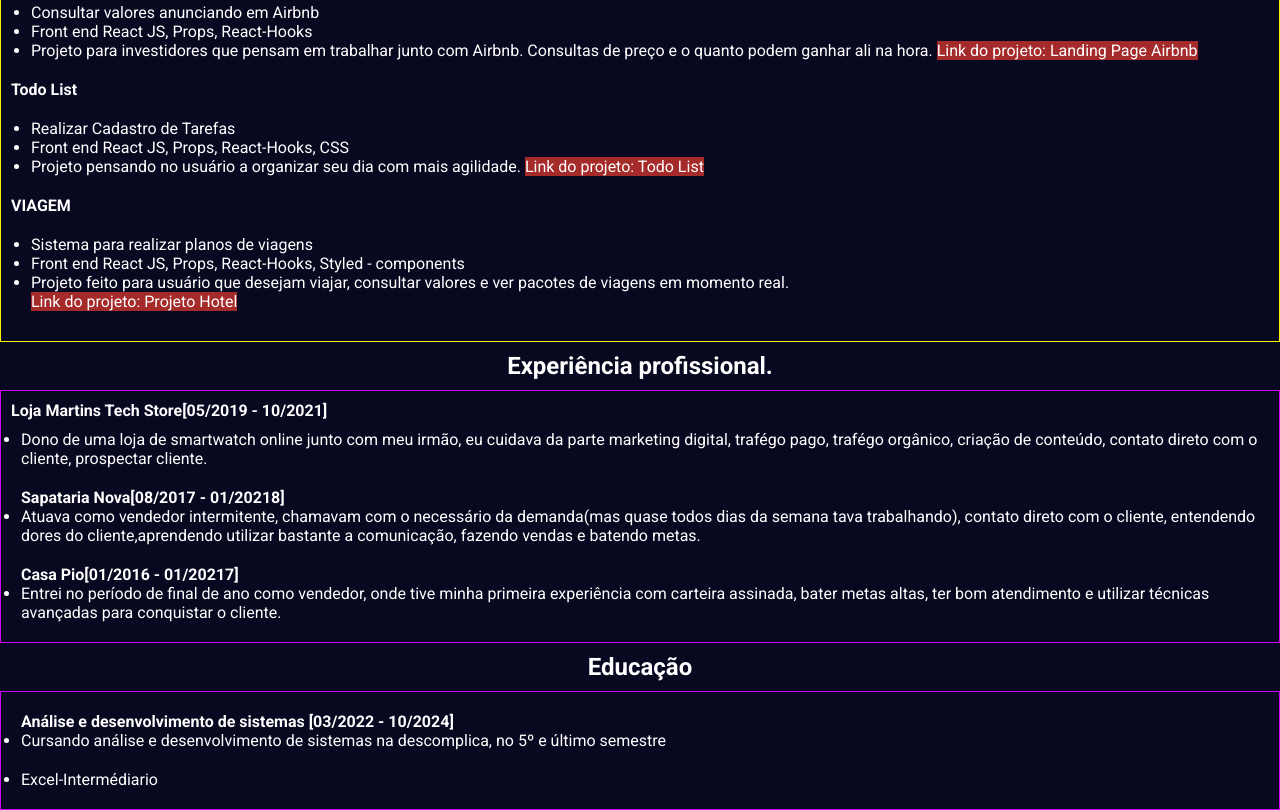
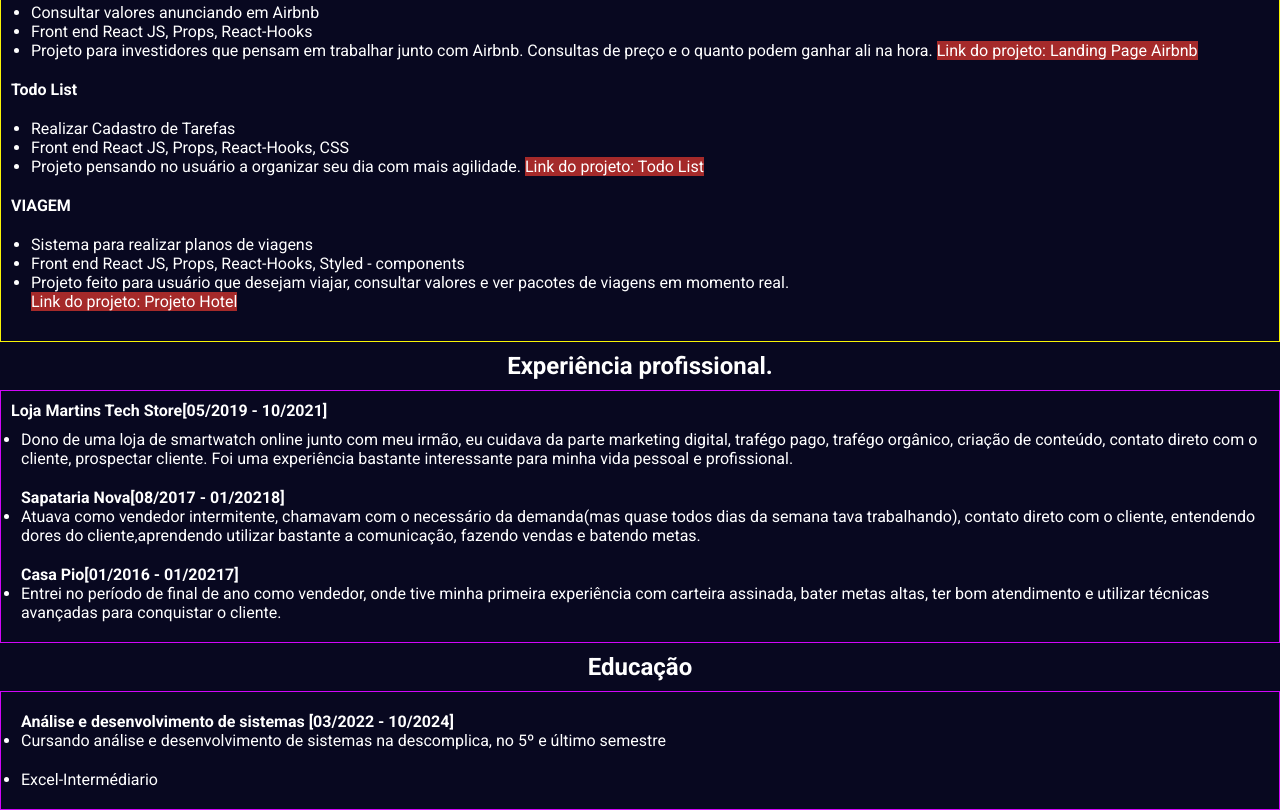
Before and after one commit to adryeldeev/curriculo2, a website: page index.html in a window 1280 px wide. Shown: the part 741-1551 px from the top of the page. Drawn offline with Linux system fonts and the light colour scheme.

Commit message:
deploy atualizacao html experiencia

```diff
--- a/index.html
+++ b/index.html
@@ -175,7 +175,7 @@
           <strong>Loja Martins Tech Store[05/2019 - 10/2021]</strong>
           <div class="div_resumo">
             <ul>
-              <li><span>Dono de uma loja de smartwatch online junto com meu irmão, eu cuidava da parte marketing digital, trafégo pago, trafégo orgânico,  criação de conteúdo, contato direto com o cliente, prospectar cliente.</span></li>
+              <li><span>Dono de uma loja de smartwatch online junto com meu irmão, eu cuidava da parte marketing digital, trafégo pago, trafégo orgânico,  criação de conteúdo, contato direto com o cliente, prospectar cliente. Foi uma experiência bastante interessante para minha vida pessoal e profissional.</span></li>
             </ul>
           </div>
           <div class="div_resumo">
```
